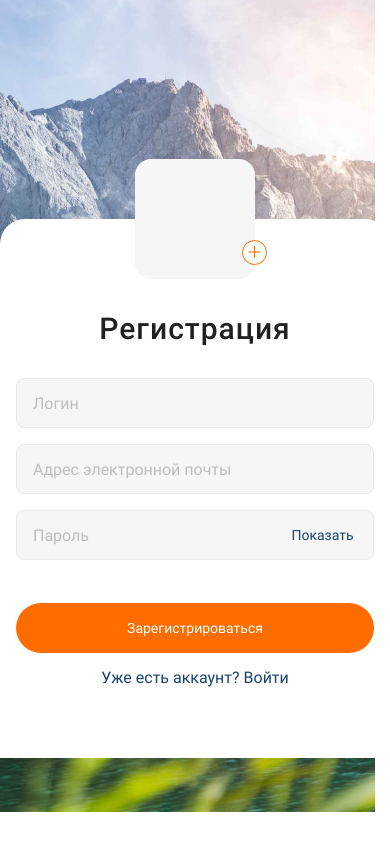
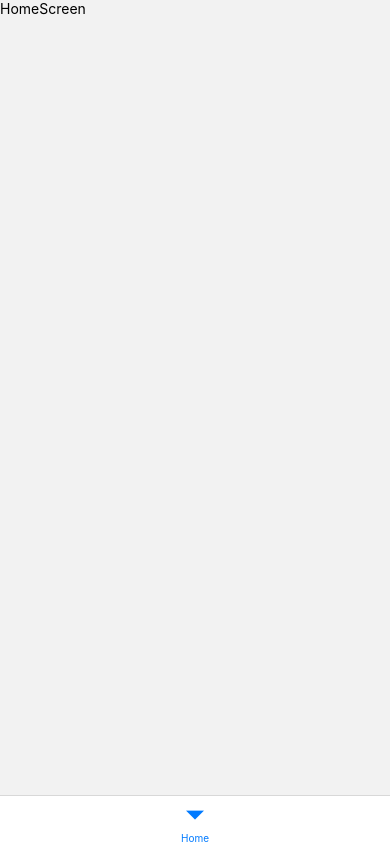
Before and after one commit to chertoha/learn-native-project, a React Native app: screen /Home in a window 390 px wide. Built offline with nearby package versions, Linux system fonts and the light colour scheme.

Commit message:
bottom nav

```diff
--- a/package.json
+++ b/package.json
@@ -10,6 +10,7 @@
   },
   "dependencies": {
     "@react-native-community/masked-view": "^0.1.11",
+    "@react-navigation/bottom-tabs": "^6.5.7",
     "@react-navigation/native": "^6.1.6",
     "@react-navigation/native-stack": "^6.9.12",
     "@react-navigation/stack": "^6.3.16",
--- a/src/MyApp.js
+++ b/src/MyApp.js
@@ -3,8 +3,7 @@ import { NavigationContainer } from "@react-navigation/native";
 import { createNativeStackNavigator } from "@react-navigation/native-stack";
 import { RegistrationScreen } from "./Screens/RegistrationScreen/RegistrationScreen";
 import { LoginScreen } from "./Screens/LoginScreen/LoginScreen";
-
-const Stack = createNativeStackNavigator();
+import { useRouter } from "./router";
 
 export const SCREENS = {
   REGISTRATION: "Registration",
@@ -15,15 +14,7 @@ export default function MyApp() {
   // return <RegistrationScreen />;
   // return <LoginScreen />;
 
-  return (
-    <NavigationContainer>
-      <Stack.Navigator screenOptions={{ headerShown: false }}>
-        <Stack.Screen
-          name={SCREENS.REGISTRATION}
-          component={RegistrationScreen}
-        />
-        <Stack.Screen name={SCREENS.LOGIN} component={LoginScreen} />
-      </Stack.Navigator>
-    </NavigationContainer>
-  );
+  const router = useRouter(true);
+
+  return <NavigationContainer>{router}</NavigationContainer>;
 }
--- /dev/null
+++ b/src/Screens/HomeScreen/HomeScreen.js
@@ -0,0 +1,6 @@
+import { Text } from "react-native";
+
+const HomeScreen = () => {
+  return <Text>HomeScreen</Text>;
+};
+export default HomeScreen;
--- /dev/null
+++ b/src/router.js
@@ -0,0 +1,34 @@
+import { createNativeStackNavigator } from "@react-navigation/native-stack";
+import { createBottomTabNavigator } from "@react-navigation/bottom-tabs";
+import { RegistrationScreen } from "./Screens/RegistrationScreen/RegistrationScreen";
+import { LoginScreen } from "./Screens/LoginScreen/LoginScreen";
+import { SCREENS } from "./MyApp";
+import HomeScreen from "./Screens/HomeScreen/HomeScreen";
+
+const Stack = createNativeStackNavigator();
+const Tab = createBottomTabNavigator();
+
+export const useRouter = (isLoggedIn) => {
+  if (!isLoggedIn) {
+    return (
+      <Stack.Navigator screenOptions={{ headerShown: false }}>
+        <Stack.Screen
+          name={SCREENS.REGISTRATION}
+          component={RegistrationScreen}
+        />
+        <Stack.Screen name={SCREENS.LOGIN} component={LoginScreen} />
+      </Stack.Navigator>
+    );
+  }
+
+  return (
+    <Tab.Navigator screenOptions={{ headerShown: false }}>
+      <Tab.Screen name="Home" component={HomeScreen} />
+      {/* <Tab.Screen name="Posts" component={<Text>Posts</Text>} />
+      <Tab.Screen name="CreatePosts" component={<Text>CreatePosts</Text>} />
+      <Tab.Screen name="Comments" component={<Text>Comments</Text>} />
+      <Tab.Screen name="Profile" component={<Text>Profile</Text>} />
+      <Tab.Screen name="Map" component={<Text>Map</Text>} /> */}
+    </Tab.Navigator>
+  );
+};
```
Also changed, not shown: 1 other file (tests, documents, lock files or other folders).
